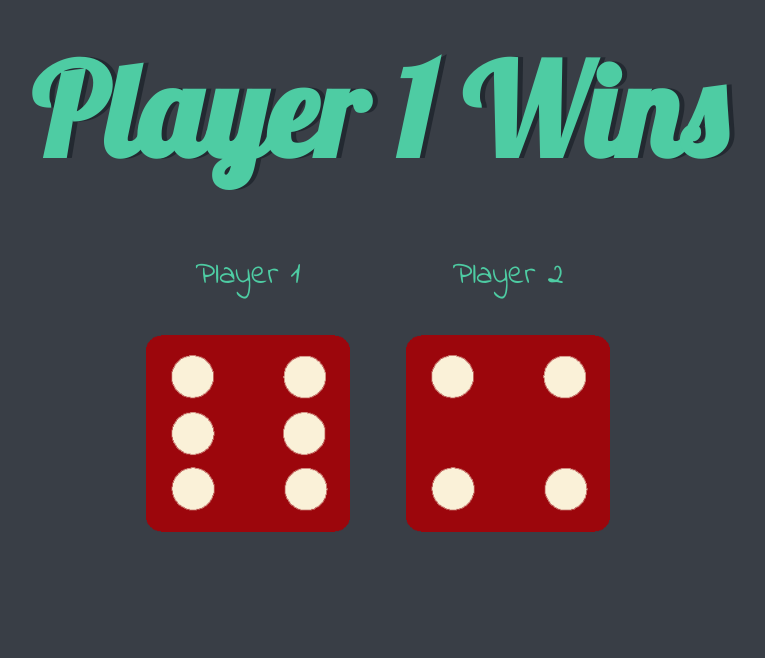
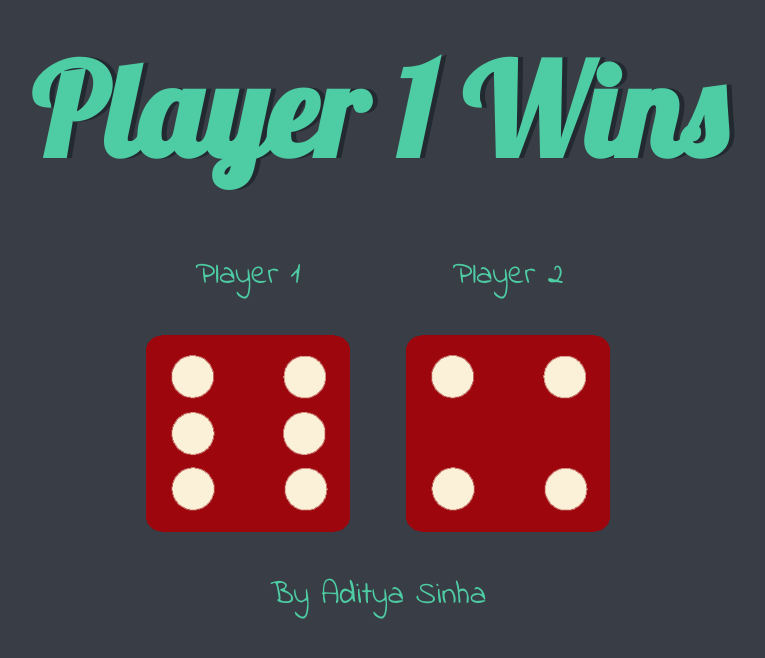
Before and after one commit to axDxs/DICE, a plain HTML site: page index.html in a window 1280 px wide. Shown: the whole page, without its empty margins (262-1027 px from the left). Drawn offline with Linux system fonts and the light colour scheme.

Commit message:
Completed

```diff
--- a/index.html
+++ b/index.html
@@ -25,6 +25,8 @@
 
     </div>
 
+    <p style="text-align: center;">By Aditya Sinha</p>
+
 
 
 
```
